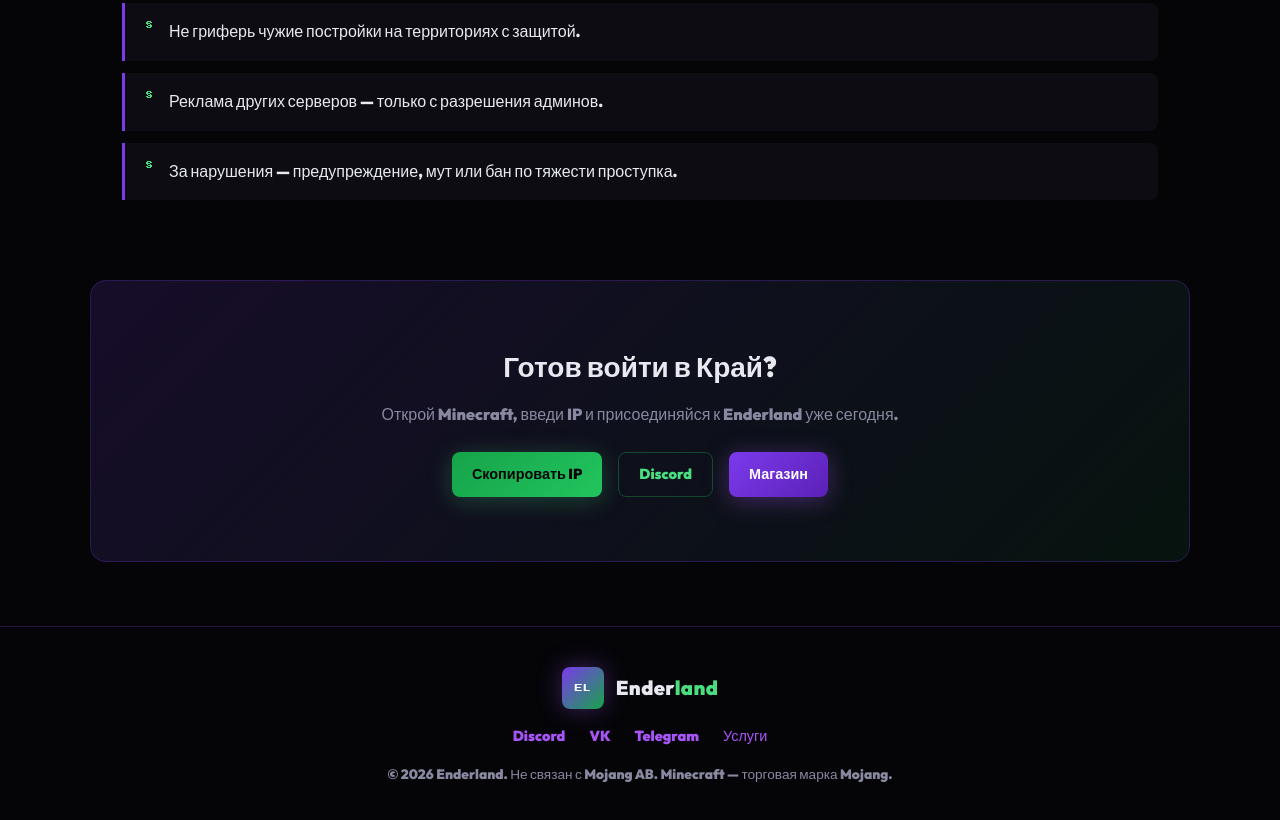
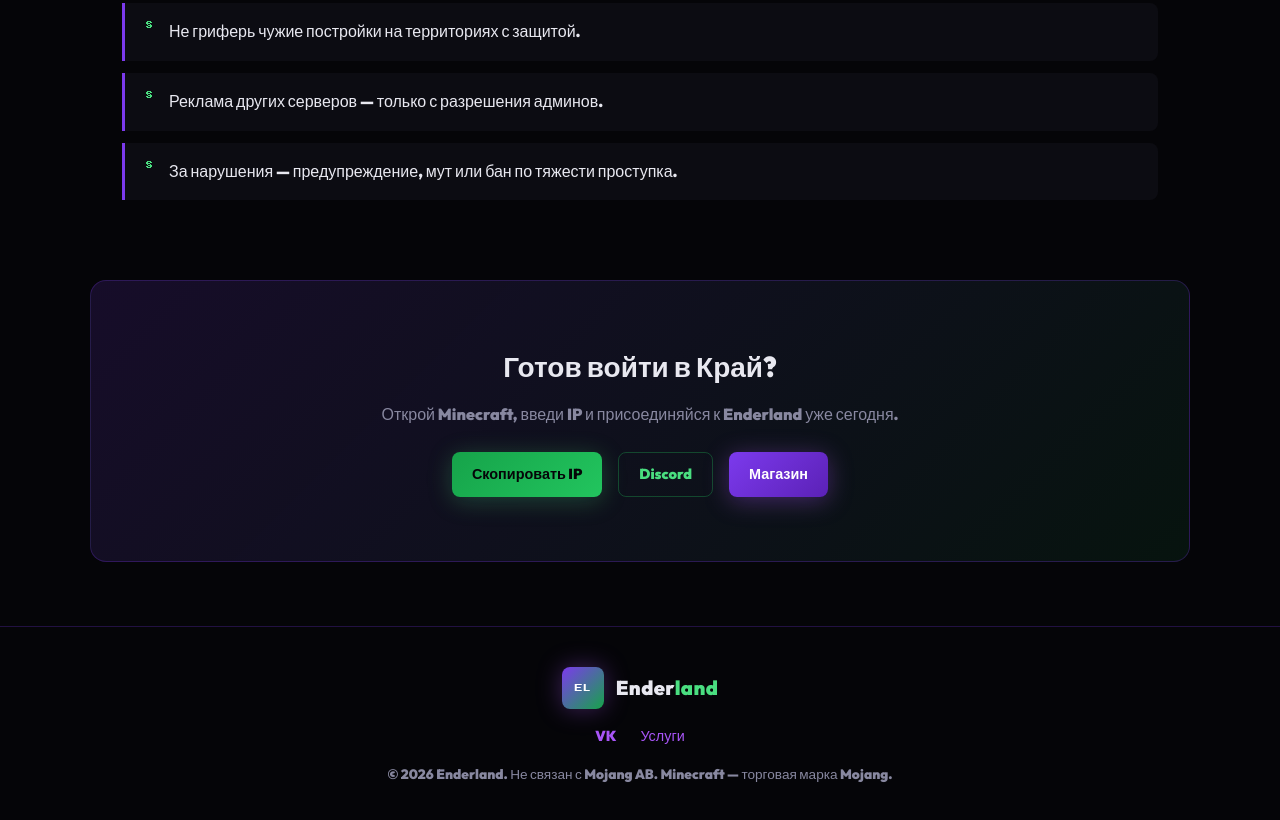
Before and after one commit to AYAdesuka/EnderLand, a plain HTML site: page index.html in a window 1280 px wide. Shown: the part 2215-3035 px from the top of the page. Drawn offline with Linux system fonts and the light colour scheme.

Commit message:
remove some icons

```diff
--- a/index.html
+++ b/index.html
@@ -151,9 +151,7 @@
       <span class="logo-text">Ender<span>land</span></span>
     </a>
     <div class="links">
-      <a href="#">Discord</a>
       <a href="#">VK</a>
-      <a href="#">Telegram</a>
       <a href="uslugi.html">Услуги</a>
     </div>
     <p>© 2026 Enderland. Не связан с Mojang AB. Minecraft — торговая марка Mojang.</p>
```
Also changed, not shown: uslugi.html (+0 -2 lines).
